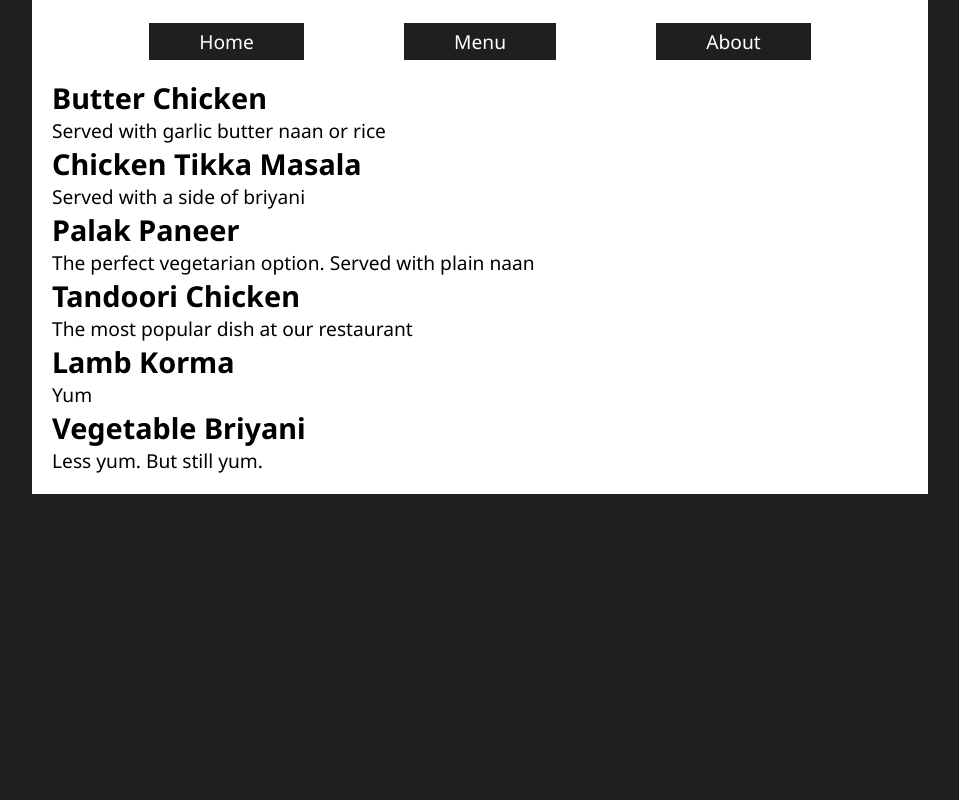
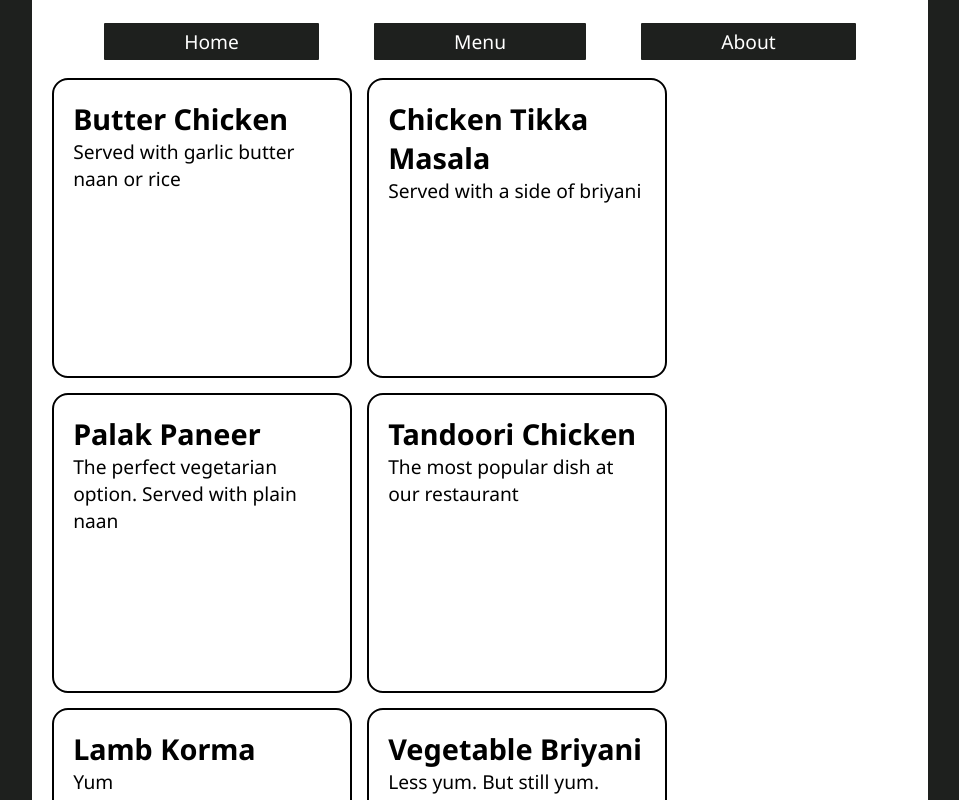
Before and after one commit to Francisco1220/odin-restaurant-page, a website built with webpack: page src/template.html in a window 1280 px wide. Both pictures are taken after a click on the button "Menu". Shown: the top 800 px of the page, without its empty margins (160-1119 px from the left). Built offline with nearby package versions, Linux system fonts and the light colour scheme.

Commit message:
Edit style for menu.js

```diff
--- a/src/style.css
+++ b/src/style.css
@@ -1,3 +1,4 @@
+/* Styles for menu.js and webpage layout */
 * {
     margin: 0;
     padding: 0;
@@ -13,10 +14,11 @@ nav {
 
 nav > button {
     font-size: 1.2rem;
-    padding: 5px 50px 5px 50px;
+    padding: 5px 80px 5px 80px;
     background-color: #1E201E;
     color: white;
     border: solid;
+    border-radius: 4px;
 }
 
 #home-image {
@@ -33,7 +35,7 @@ body {
     margin: auto;
     background-color: white;
     padding: 20px;
-    height: 100%;
+    height: 100vh;
 }
 
 .child-container {
@@ -51,4 +53,20 @@ body {
     transform: translate(-50%, -50%);
     color: white;
     font-size: 2.6rem;
+    font-weight: 600;
 }
+
+/* Styles for menu.js */
+    .menu-style {
+        display: flex;
+        flex-wrap: wrap;
+        gap: 15px;
+    }
+
+    .menu-item {
+        width: 300px;
+        height: 300px;
+        border: 2px solid black;
+        padding: 1em;
+        border-radius: 16px;
+    }
```
